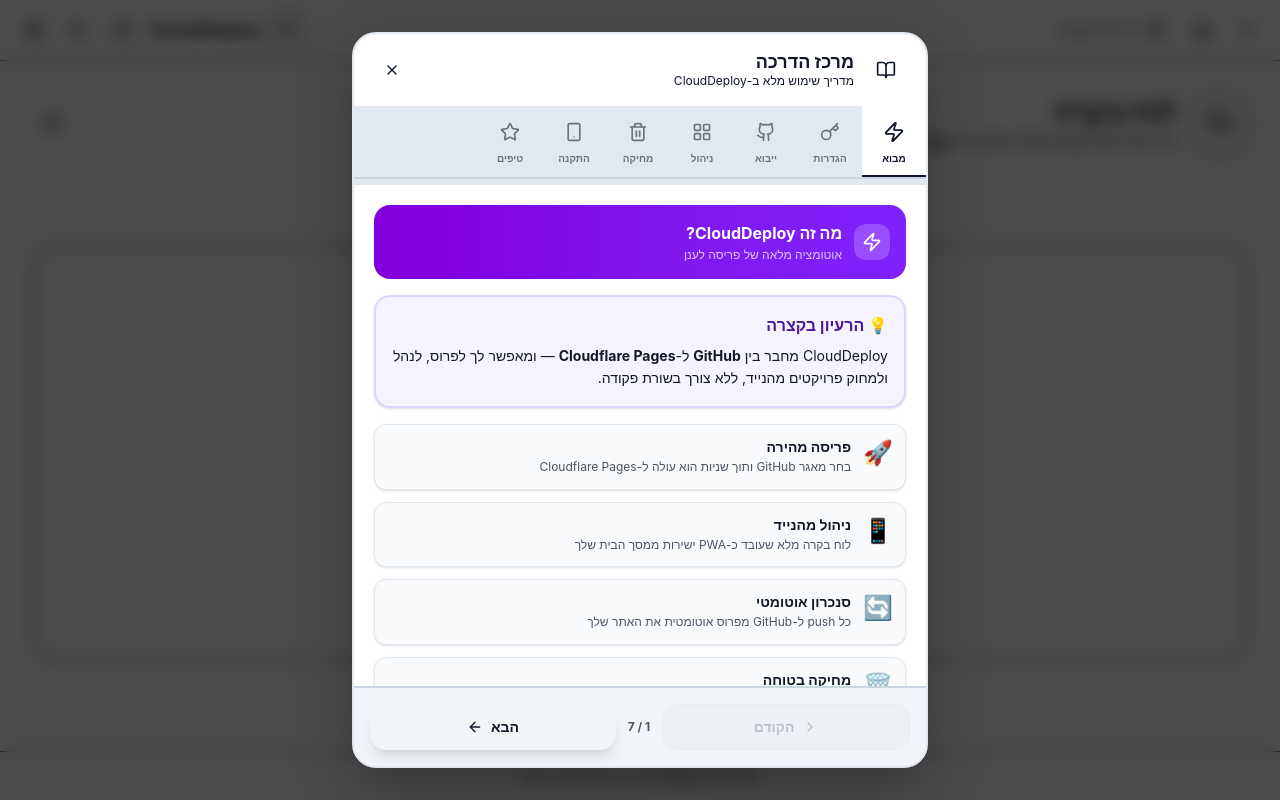
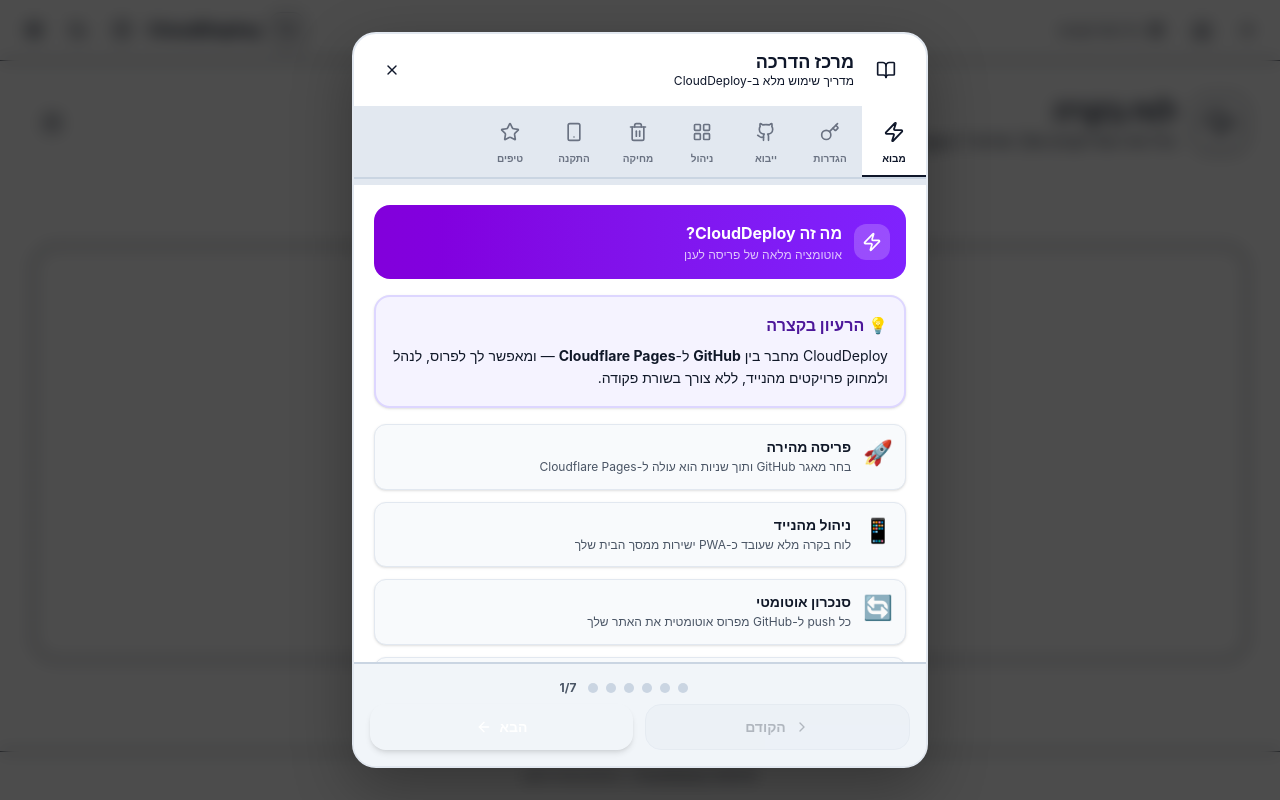
Before and after one commit to zelig53/clouddeploy, a React (Vite) app: page / in a window 1280 px wide. Both pictures are taken after a click on the button 122 px from the left and 30 px from the top of the page. Built offline with nearby package versions, Linux system fonts and the light colour scheme.

Commit message:
Update deploy-1774562925463: תיקון רקע במדריך 6

```diff
--- a/src/App.tsx
+++ b/src/App.tsx
@@ -783,32 +783,50 @@
           </div>
 
           {/* Footer navigation */}
-          <div className="flex gap-3 p-4 border-t-2 border-slate-300 dark:border-zinc-600 bg-slate-100 dark:bg-zinc-800 shrink-0">
+          <div className="flex flex-col gap-2 p-4 border-t-2 border-slate-300 dark:border-zinc-600 bg-slate-100 dark:bg-zinc-800 shrink-0">
+            {/* Counter row */}
+            <div className="flex items-center justify-center gap-2">
+              {HELP_STEPS.map((_, i) => (
+                <button
+                  key={i}
+                  onClick={() => setActiveStep(i)}
+                  className={cn(
+                    "transition-all rounded-full",
+                    i === activeStep
+                      ? "w-6 h-2.5 bg-primary"
+                      : "w-2.5 h-2.5 bg-slate-300 dark:bg-zinc-600 hover:bg-slate-400 dark:hover:bg-zinc-500"
+                  )}
+                />
+              ))}
+              <span className="text-xs font-bold text-gray-600 dark:text-gray-400 mr-1">
+                {activeStep + 1}/{HELP_STEPS.length}
+              </span>
+            </div>
+            {/* Buttons row */}
+            <div className="flex gap-3">
               <button
                 onClick={() => setActiveStep(p => Math.max(0, p - 1))}
                 disabled={activeStep === 0}
-              className="flex-1 py-3 rounded-2xl bg-slate-200 dark:bg-zinc-700 text-gray-800 dark:text-gray-200 font-bold text-sm hover:bg-slate-300 dark:hover:bg-zinc-600 transition-colors disabled:opacity-25 flex items-center justify-center gap-2 border border-slate-300 dark:border-zinc-600"
+                className="flex-1 py-3 rounded-2xl bg-slate-200 dark:bg-zinc-700 text-gray-800 dark:text-gray-200 font-bold text-sm hover:bg-slate-300 dark:hover:bg-zinc-600 transition-colors disabled:opacity-30 flex items-center justify-center gap-2 border border-slate-300 dark:border-zinc-600"
               >
                 <ChevronRight className="w-4 h-4" /><span>הקודם</span>
               </button>
-            <span className="flex items-center text-xs text-gray-600 dark:text-gray-400 font-bold shrink-0">
-              {activeStep + 1} / {HELP_STEPS.length}
-            </span>
               {activeStep < HELP_STEPS.length - 1 ? (
                 <button
                   onClick={() => setActiveStep(p => Math.min(HELP_STEPS.length - 1, p + 1))}
-                className="flex-1 py-3 rounded-2xl bg-primary text-primary-foreground font-bold text-sm hover:opacity-90 transition-all shadow-lg shadow-primary/20 flex items-center justify-center gap-2"
+                  className="flex-1 py-3 rounded-2xl bg-primary text-white font-bold text-sm hover:opacity-90 transition-all shadow-md flex items-center justify-center gap-2"
                 >
                   <span>הבא</span><ArrowLeft className="w-4 h-4" />
                 </button>
               ) : (
                 <button
                   onClick={onClose}
-                className="flex-1 py-3 rounded-2xl bg-green-600 text-white font-bold text-sm hover:bg-green-700 transition-all flex items-center justify-center gap-2"
+                  className="flex-1 py-3 rounded-2xl bg-green-600 text-white font-bold text-sm hover:bg-green-700 transition-all flex items-center justify-center gap-2 shadow-md"
                 >
                   <Check className="w-4 h-4" /><span>הבנתי!</span>
                 </button>
               )}
+            </div>
           </div>
         </div>
       </motion.div>
```
Lines whose indentation alone changed are shown as unchanged.
